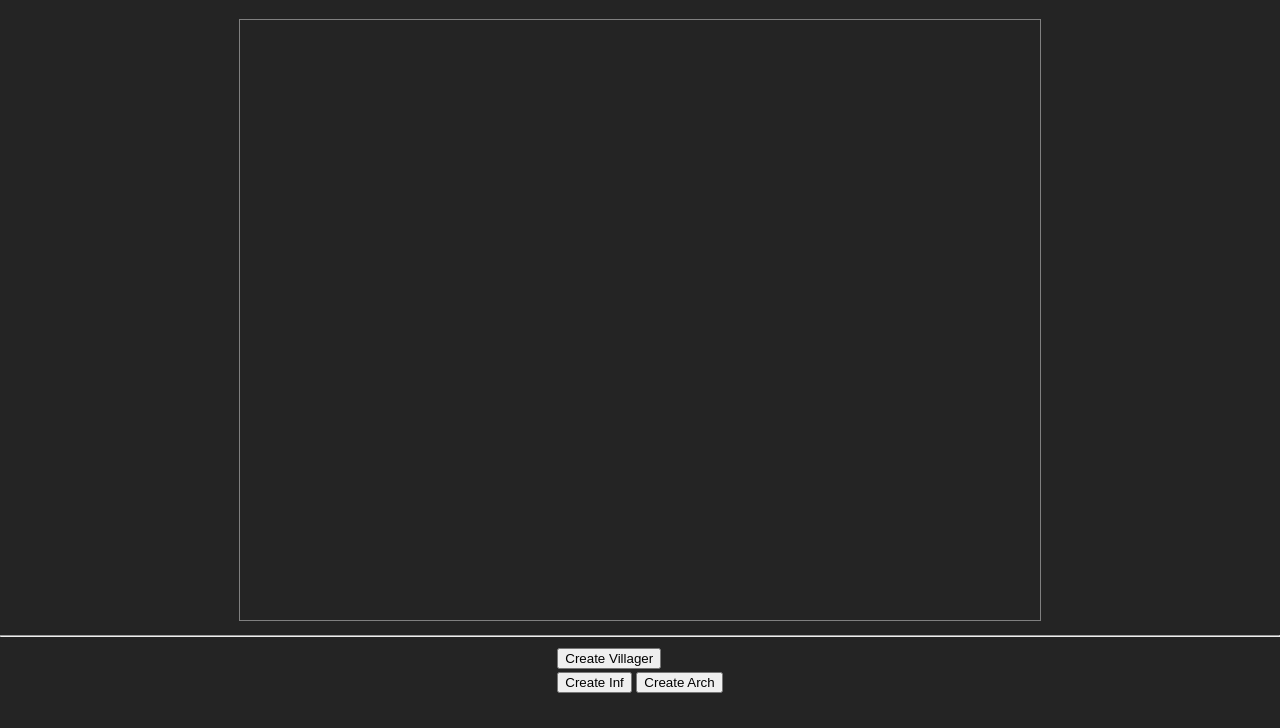
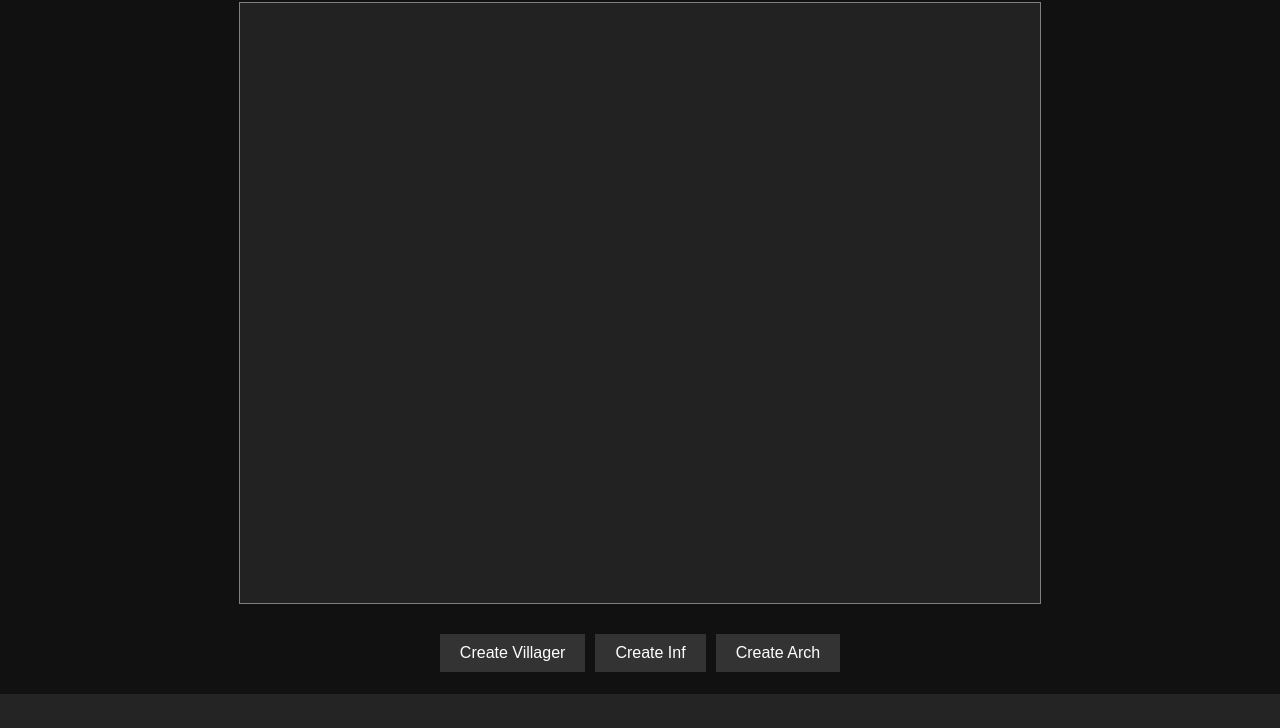
Before and after one commit to nischalbasuti/mini-rts, a website built with Vite: page index.html in a window 1280 px wide. Shown: the part 106-834 px from the top of the page. After the commit the page ends 800 px from the top, so only its background shows below. Built offline with nearby package versions, Linux system fonts and the light colour scheme; what kontra would draw is missing.

Commit message:
updated styling

```diff
--- a/index.html
+++ b/index.html
@@ -3,31 +3,84 @@
   <head>
     <meta charset="UTF-8" />
     <meta name="viewport" content="width=device-width, initial-scale=1.0" />
-    <title>Kontra Game</title>
+    <title>Mini-RTS</title>
     <link rel="stylesheet" href="/src/style.css" />
   </head>
   <body>
+    <div id="gameContainer">
+      <h1>Mini-RTS</h1>
 
-    <h1>Mini-RTS</h1>
+      <canvas id="gameCanvas" width="800" height="600"></canvas>
 
-    <canvas id="gameCanvas" width="800" height="600"></canvas>
-
-    <hr>
-
-    <button>Create Villager</button>
-    <br>
-    <button>Create Inf</button>
-    <button>Create Arch</button>
+      <div id="buttonGroup">
+        <button id="createVillager">Create Villager</button>
+        <button id="createInf">Create Inf</button>
+        <button id="createArch">Create Arch</button>
+      </div>
+    </div>
 
     <script type="module" src="/src/main.ts"></script>
   </body>
 
   <style>
+    /* Basic reset */
+    * {
+      margin: 0;
+      padding: 0;
+      box-sizing: border-box;
+    }
+
+    html,
+    body {
+      width: 100%;
+      height: 100%;
+      display: flex;
+      justify-content: center;
+      align-items: center;
+      font-family: Arial, sans-serif;
+      background-color: #111;
+      color: #fff;
+    }
+
+    #gameContainer {
+      display: flex;
+      flex-direction: column;
+      align-items: center;
+      justify-content: center;
+      gap: 10px;
+      width: 100vw;
+      height: 100vh;
+    }
+
+    h1 {
+      color: #fff;
+      margin-bottom: 10px;
+    }
 
     #gameCanvas {
       border: 1px solid grey;
-      padding: 10;
-      margin: 10;
+      margin: 10px;
+      background-color: #222;
+    }
+
+    #buttonGroup {
+      display: flex;
+      gap: 10px;
+      margin-top: 10px;
+    }
+
+    button {
+      padding: 10px 20px;
+      font-size: 16px;
+      background-color: #333;
+      color: #fff;
+      border: none;
+      cursor: pointer;
+      transition: background-color 0.2s;
+    }
+
+    button:hover {
+      background-color: #555;
     }
   </style>
 </html>
```
